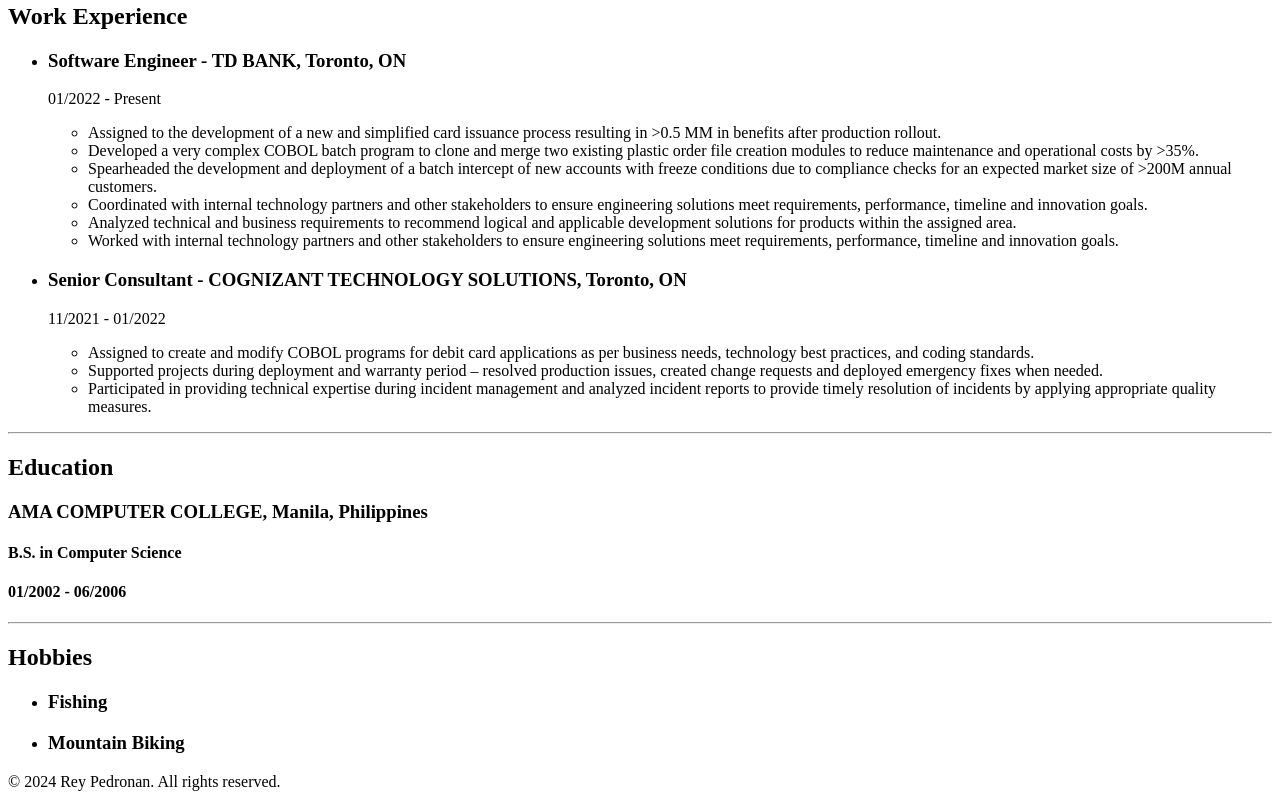
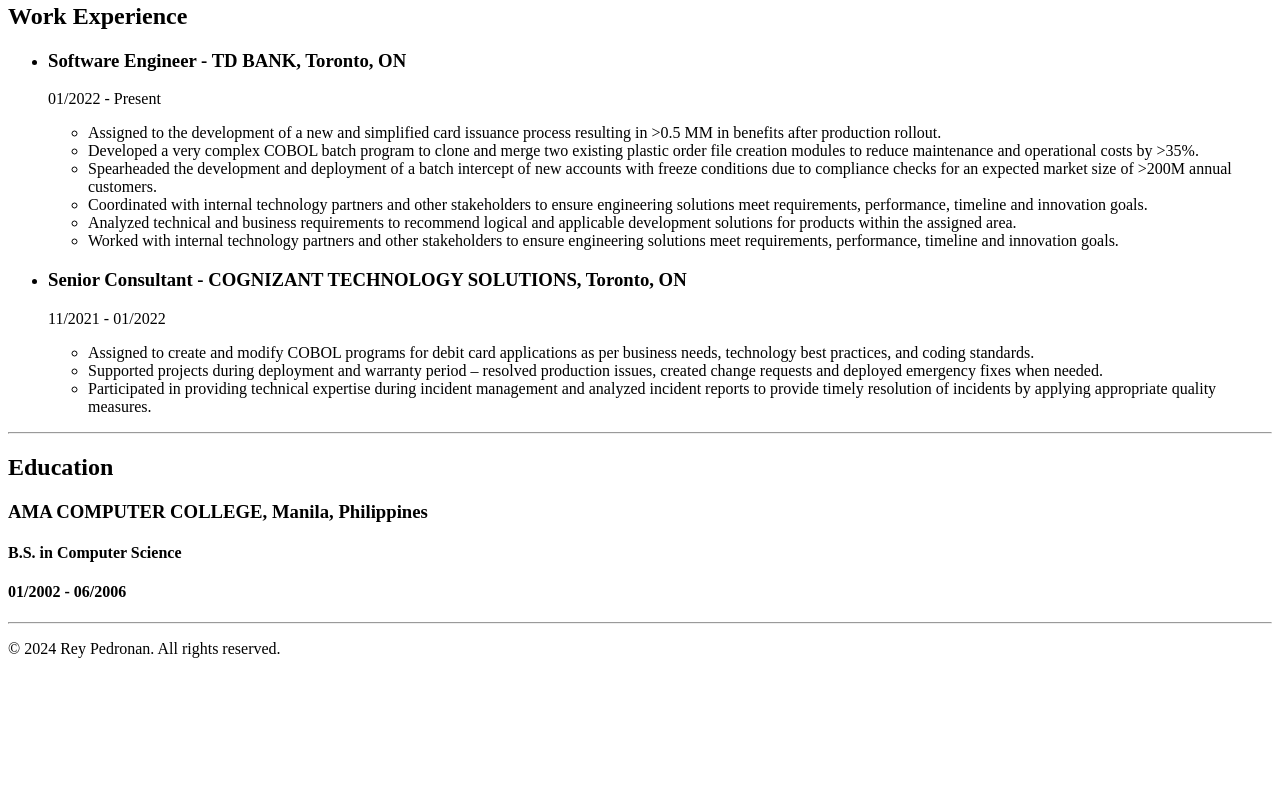
Before and after one commit to rmp14/html-resume, a plain HTML site: page index.html in a window 1280 px wide. Shown: the part 604-1411 px from the top of the page. After the commit the page ends 1278 px from the top, so only its background shows below. Drawn offline with Linux system fonts and the light colour scheme.

Commit message:
Adding a comment for Hobbies Section

```diff
--- a/index.html
+++ b/index.html
@@ -59,11 +59,7 @@
     <h4>01/2002 - 06/2006</h4>
     <hr />
 
-    <h2>Hobbies</h2>
-    <ul>
-        <li><h3>Fishing</h3></li>
-        <li><h3>Mountain Biking</h3></li>
-    </ul>
+<!-- Add a Hobbies Section in the future -->
 
     <footer>
         <p>© 2024 Rey Pedronan. All rights reserved.</p>
```
